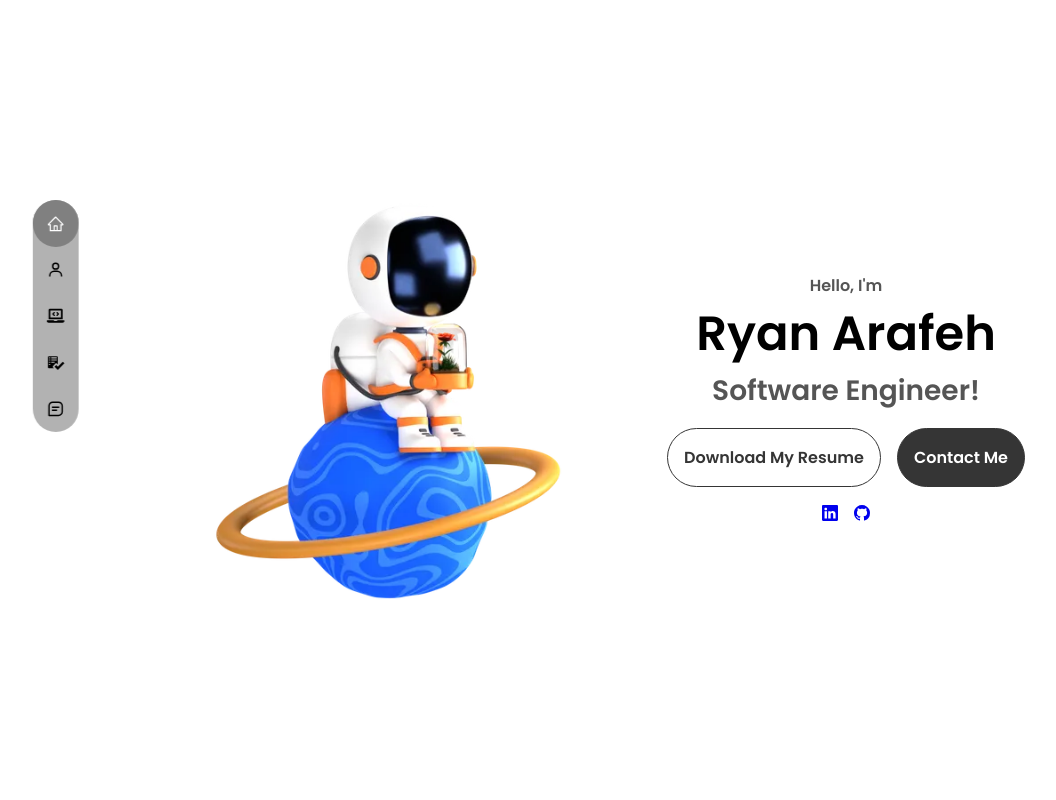
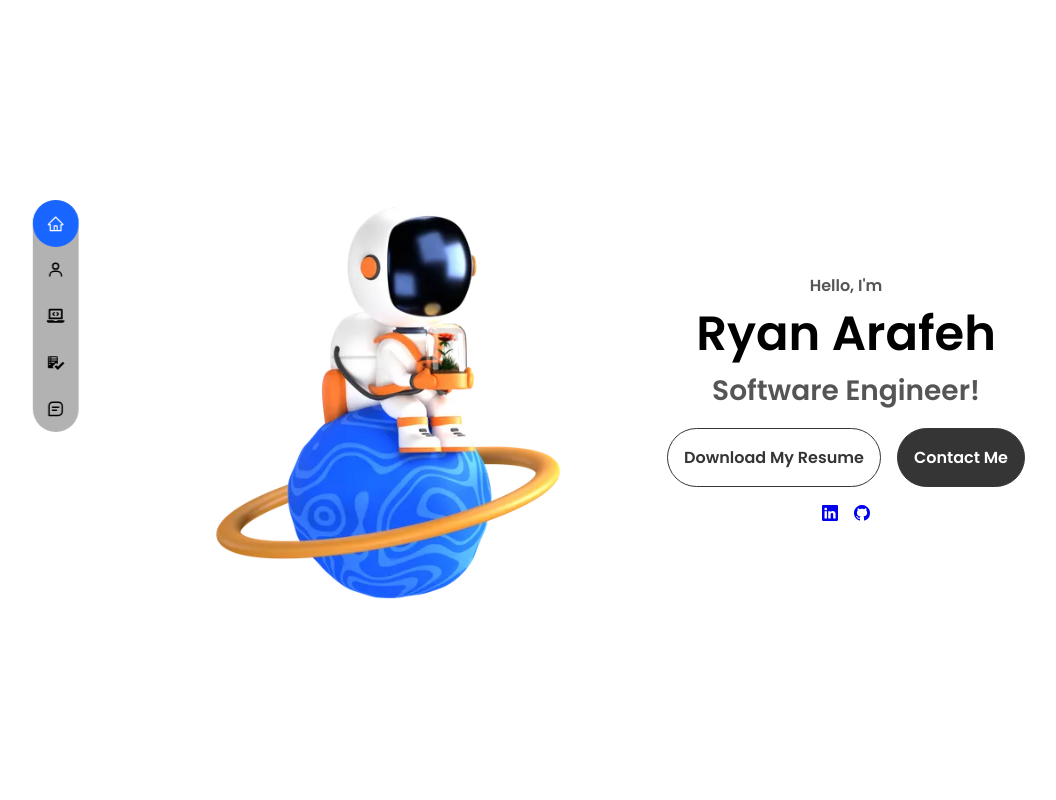
Before and after one commit to issryan/Portfolio, a React (Create React App) app: page / in a window 1280 px wide. In both pictures the pointer is over the link 89 px from the left and 223 px from the top of the page. Shown: the top 800 px of the page, without its empty margins (34-1090 px from the left). Built offline with nearby package versions, Linux system fonts and the light colour scheme.

Commit message:
modify: nav hover color change

```diff
--- a/src/components/nav/nav.css
+++ b/src/components/nav/nav.css
@@ -27,11 +27,12 @@ nav a {
 
 nav a:hover {
     background: rgba(0, 0, 0, 0.4);
-    transition: ease-in 300ms;
+    transition: ease-in 325ms;
+    color: white;
 }
 
 nav a.active {
 
-    background: grey;
+    background: #1866ff;
     color: white;
 }
```
